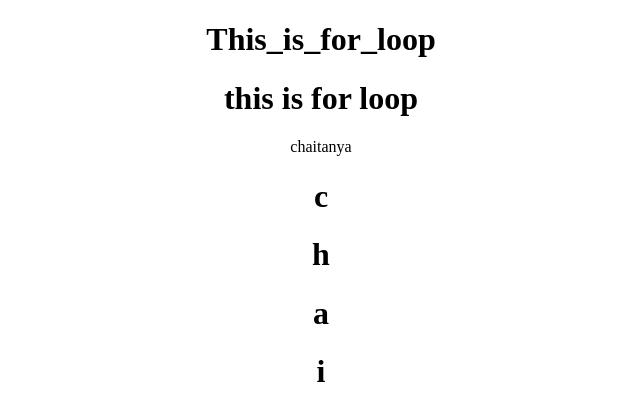
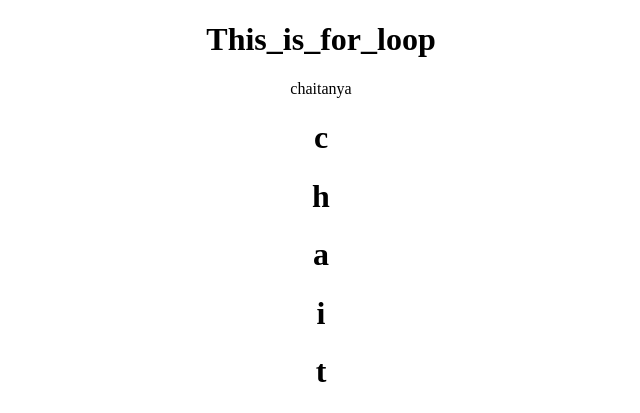
Before and after one commit to chaitanyaderangula/loops, a Django app: page /forloop/ in a window 1280 px wide. Shown: the top 413 px of the page, without its empty margins (319-959 px from the left). Run offline with Django 4.2, Linux system fonts and the light colour scheme.

Commit message:
Update forloop.html

```diff
--- a/templates/forloop.html
+++ b/templates/forloop.html
@@ -8,7 +8,6 @@
 <body>
     <center>
         <h1>This_is_for_loop</h1>
-        <h1>this is for loop</h1>
         {{name}}
     {% for i in name %}
     <h1>{{i}}</h1>
```
